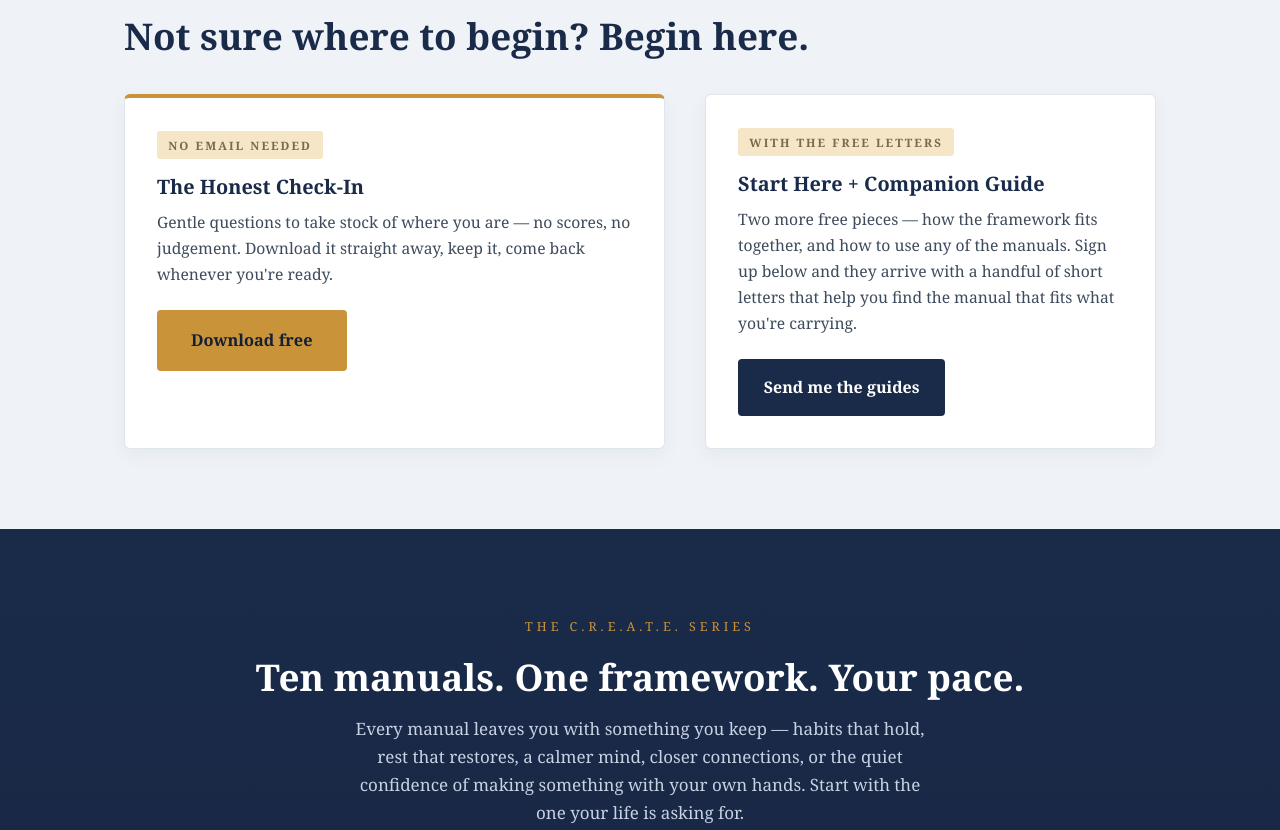
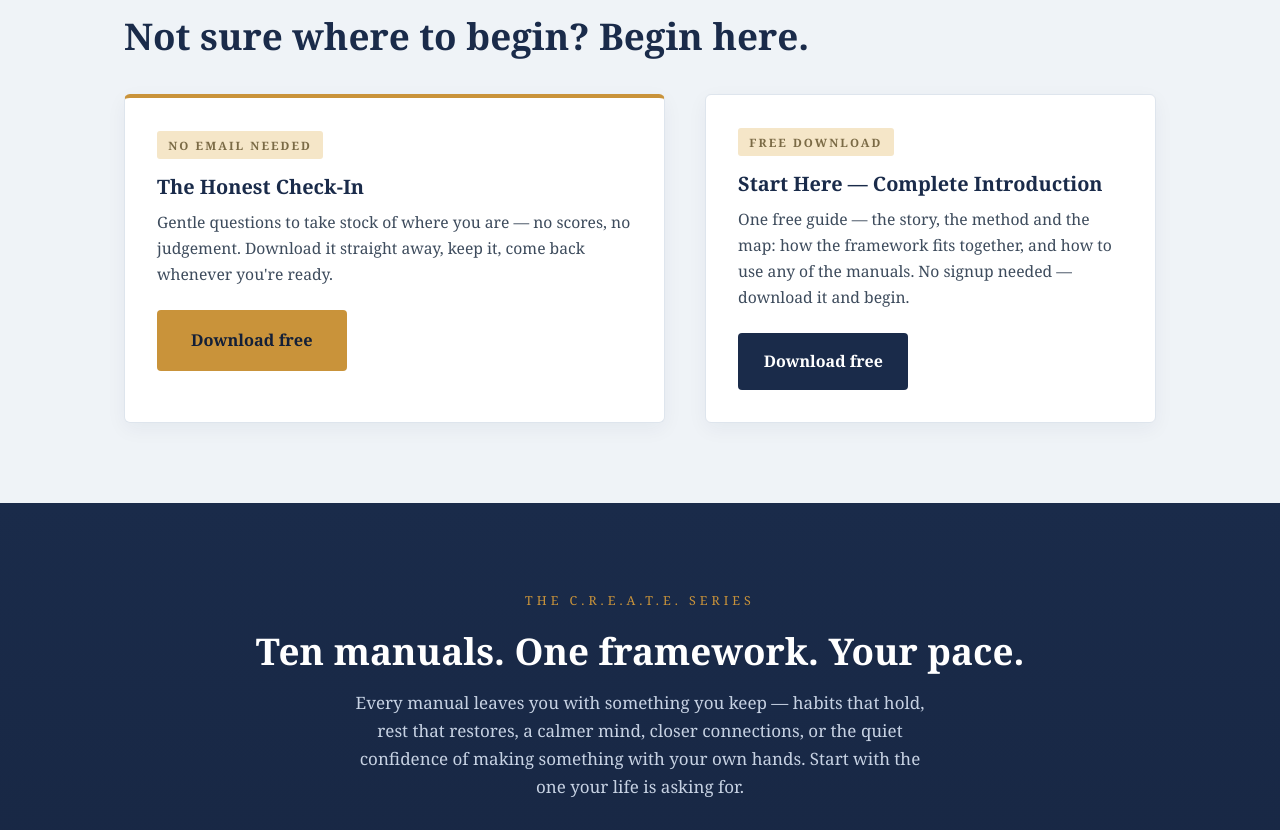
Before and after one commit to Coachall1/coachall-website, a plain HTML site: page index.html in a window 1280 px wide. Shown: the part 2083-2913 px from the top of the page. Drawn offline with Linux system fonts and the light colour scheme.

Commit message:
Start Here guide live as free download; add Other Support signposting page; honest FAQs; one merged guide

```diff
--- a/index.html
+++ b/index.html
@@ -279,10 +279,10 @@ blockquote footer{font-size:.85rem;color:#8A97A8;font-style:normal;}
         <a class="btn btn-gold" href="https://payhip.com/b/Q0FwL">Download free</a>
       </div>
       <div class="free-card">
-        <span class="tag">With the free letters</span>
-        <h3>Start Here + Companion Guide</h3>
-        <p>Two more free pieces — how the framework fits together, and how to use any of the manuals. Sign up below and they arrive with a handful of short letters that help you find the manual that fits what you're carrying.</p>
-        <a class="btn btn-navy demo-scroll" href="#checkin">Send me the guides</a>
+        <span class="tag">Free download</span>
+        <h3>Start Here — Complete Introduction</h3>
+        <p>One free guide — the story, the method and the map: how the framework fits together, and how to use any of the manuals. No signup needed — download it and begin.</p>
+        <a class="btn btn-navy" href="start-here.pdf" target="_blank" rel="noopener">Download free</a>
       </div>
     </div>
   </div>
@@ -368,7 +368,7 @@ blockquote footer{font-size:.85rem;color:#8A97A8;font-style:normal;}
   <div class="wrap">
     <span class="eyebrow">Want more than the PDF?</span>
     <h2>Get guided to the right manual.</h2>
-    <p>Sign up and I'll send the <b>Start Here</b> guide and <b>Companion Guide</b>, plus a handful of short letters that help you work out which manual actually fits what you're carrying. Unsubscribe any time.</p>
+    <p>Sign up and I'll send a handful of short letters — starting with a guide to which manual actually fits what you're carrying. Unsubscribe any time.</p>
     <!-- WIRED (Day 0 complete): posts directly to the site's own MailerLite endpoint
          (account 2489057, form 192036572284061279), lifted from the live site's config. The MailerLite
          confirmation opens in a new tab. Can be swapped for the official dashboard embed snippet at any time. -->
@@ -389,6 +389,9 @@ blockquote footer{font-size:.85rem;color:#8A97A8;font-style:normal;}
     <span class="eyebrow">Questions</span>
     <h2>Asked, and answered honestly.</h2>
     <details><summary>Is this therapy?</summary><p>No. The manuals and coaching are structured self-help and recovery coaching, built on lived experience and the C.R.E.A.T.E. framework. They aren't medical, psychiatric or therapeutic care — and they work well alongside it. If you're in crisis, please contact your GP or the Samaritans (116 123) first.</p></details>
+    <details><summary>Is Coachall a charity?</summary><p>Not yet. Coachall is an independent initiative led by lived experience. Some things are free — the Honest Check-In and the starter guides — and the manuals and coaching are paid. That paid work funds the development of free peer-led recovery sessions in Brighton &amp; Hove, built to the standards of the College of Lived Experience Recovery Organisations (CLERO). A formal structure is being explored as that work grows.</p></details>
+    <details><summary>Is there anything free?</summary><p>Yes. The <a href="https://payhip.com/b/Q0FwL" rel="noopener">Honest Check-In</a> is a free download, and the <a href="start-here.pdf">Start Here guide</a> — the complete introduction to the series — is a free download right here on the site. Free peer-led sessions in Brighton are in development — the mailing list hears first. Beyond Coachall, the <a href="other-support.html">Other Support page</a> lists excellent free services across the city.</p></details>
+    <details><summary>Do you refer people to treatment?</summary><p>Actively, yes. Coachall isn't a treatment service, and no single pathway fits everyone — treatment, mutual aid, coaching, community, faith, or a combination. The <a href="other-support.html">Other Support page</a> lists the local and national services I point people towards, including gambling-specific help, the NHS, mutual aid meetings and debt advice.</p></details>
     <details><summary>What exactly do I get when I buy a manual?</summary><p>A beautifully formatted PDF you download immediately and keep forever. Read it on any device or print it. Each one is a complete, self-contained journey through the C.R.E.A.T.E. framework applied to its subject — with exercises, check-ins and things to make, not just things to read.</p></details>
     <details><summary>Which manual should I start with?</summary><p>The one your life is asking for. If you're not sure, take the free Honest Check-In first — it was built to answer exactly this question. Still unsure? <a href="mailto:spencer@coachall.co.uk">Email me</a>, I read everything.</p></details>
     <details><summary>I'm not creative. Will this still work for me?</summary><p>Yes — this framework was built by someone who hadn't made anything in decades before it saved him. "Creative" here means small, doable acts: a walk done differently, a sentence written honestly, a shelf sanded smooth. No talent required, only willingness.</p></details>
@@ -413,6 +416,7 @@ blockquote footer{font-size:.85rem;color:#8A97A8;font-style:normal;}
       <a href="https://payhip.com/CREATEbyCoachall/terms-and-conditions-of-sale" rel="noopener">Terms &amp; Conditions</a>
       <a href="https://payhip.com/CREATEbyCoachall/refund-and-cancellation-policy" rel="noopener">Refunds</a>
       <a href="privacy.html">Privacy Notice</a>
+      <a href="other-support.html">Other Support</a>
       <a href="coaching.html">Coaching</a>
       <a href="organisations.html">For Organisations</a>
     </div>
```
